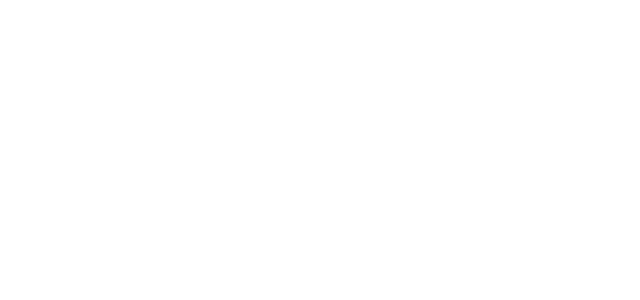
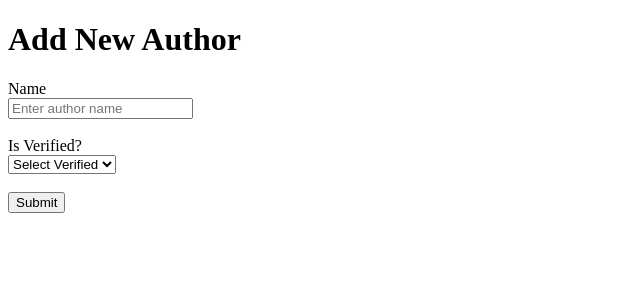
Before and after one commit to rabingrg/gql_prac, a React (Vite) app in the folder graphQL/: page /addAuthor in a window 1280 px wide. Before the commit this address had no page. Shown: the top 300 px of the page, without its empty margins (0-640 px from the left). Built offline with nearby package versions, Linux system fonts and the light colour scheme.

Commit message:
feat: mutation adding new author

```diff
--- a/graphQL/src/App.tsx
+++ b/graphQL/src/App.tsx
@@ -2,13 +2,15 @@
 import { Route, Routes } from "react-router-dom";
 import Dashboard from "./components/Dashboard";
 import AddGame from "./components/Games/AddGame";
+import AddAuthor from "./components/Authors/AddAuthor";
 
 const App = () => {
   return (
     <>
       <Routes>
         <Route path="/" element={<Dashboard/>}/>
-        <Route path="addGames" element={<AddGame/>}/>
+        <Route path="addGame" element={<AddGame/>}/>
+        <Route path="addAuthor" element={<AddAuthor/>}/>
       </Routes>
     </>
   );
--- a/graphQL/src/api/Mutations.tsx
+++ b/graphQL/src/api/Mutations.tsx
@@ -4,11 +4,12 @@
 mutation AddGame($game: GameInput!) {
   addGame(game: $game) {
     message
-    success
-    newlyAddedData {
-      id
-      platform
-      title
-    }
   }
 }`
+
+export const ADD_AUTHOR = gql`
+mutation AddAuthor($auth: AuthorInput!) {
+  addAuthor(auth: $auth) {
+    message
+  }
+}`
--- /dev/null
+++ b/graphQL/src/components/Authors/AddAuthor.tsx
@@ -0,0 +1,80 @@
+import React, { useState } from "react";
+import { Author } from "../../types/AuthorType";
+import { useMutation } from "@apollo/client";
+import { ADD_AUTHOR } from "../../api/Mutations";
+
+const AddAuthor = () => {
+  const [addAuthor, { loading, error, reset }] = useMutation(ADD_AUTHOR);
+  const [authName, setAuthName] = useState<string>();
+  const [veri, setVeri] = useState<string>();
+  const [resData, setResData] = useState<string>();
+
+  const verifiedAuthor = [
+    {
+      id: 1,
+      label: "True",
+      value: "true",
+    },
+    {
+      id: 2,
+      label: "False",
+      value: "false",
+    },
+  ];
+
+  const handleSubmit = async (e: React.FormEvent<HTMLFormElement>) => {
+    e.preventDefault();
+    const AuthData: Author = { name: authName, verified: veri === "true" };
+    console.log("AuthData", AuthData);
+    const { data } = await addAuthor({ variables: { auth: AuthData } });
+    // console.log("new auth data",data);
+    if (data) {
+      setResData(data?.addAuthor?.message);
+    } else {
+      return null;
+    }
+    reset();
+  };
+  // console.log("resData",resData);
+
+  if (loading) return "Submitting....";
+  if (error) return `Error in submitting : ${error}`;
+
+  return (
+    <>
+      <div>
+        <h1>Add New Author</h1>
+        <form onSubmit={handleSubmit}>
+          <div>
+            <label>Name</label>
+            <br />
+            <input
+              type="text"
+              name="name"
+              onChange={(e) => setAuthName(e.target.value)}
+              placeholder="Enter author name"
+            />
+          </div>
+          <br />
+          <div>
+            <label>Is Verified?</label>
+            <br />
+            <select onChange={(e) => setVeri(e.target.value)}>
+              <option value="">Select Verified</option>
+              {verifiedAuthor.map((va) => (
+                <option value={va.value} key={va.id}>
+                  {va.label}
+                </option>
+              ))}
+            </select>
+          </div>
+          <br />
+          <input type="submit" value="Submit" />
+          {resData && <p>{resData}</p>}
+        </form>
+      </div>
+    </>
+  );
+};
+
+export default AddAuthor;
--- a/graphQL/src/components/Authors/Authors.tsx
+++ b/graphQL/src/components/Authors/Authors.tsx
@@ -1,10 +1,12 @@
 import { useQuery } from "@apollo/client";
 import { GET_AUTHORS } from "../../api/Queries";
 import { Author } from "../../types/AuthorType";
+import { useNavigate } from "react-router-dom";
 
 const Authors = () => {
   const { data, loading, error } = useQuery(GET_AUTHORS);
   const authors = data?.authors;
+  const navigate = useNavigate();
 
   console.log("getAuthors", authors);
   if (loading) return "Authors loading...";
@@ -17,7 +19,8 @@
         {authors.map((auth:Author) => (
           <li key={auth.id}>{auth.name}</li>
         ))}
-      </ul>
+      </ul><br/>
+      <button onClick={()=>navigate('addAuthor')}>Go to Add Authors</button>
     </div>
   );
 };
--- a/graphQL/src/components/Continents/Continents.tsx
+++ b/graphQL/src/components/Continents/Continents.tsx
@@ -1,7 +1,7 @@
 import { useQuery } from "@apollo/client";
-import { GET_CONTINENTS } from "../api/Queries";
+import { GET_CONTINENTS } from "../../api/Queries";
 import { useEffect, useState } from "react";
-import { ContinentType } from "../types/ContinentType";
+import { ContinentType } from "../../types/ContinentType";
 
 const GetContinents = () => {
   const { data, error, loading } = useQuery(GET_CONTINENTS);
--- a/graphQL/src/components/Games/Games.tsx
+++ b/graphQL/src/components/Games/Games.tsx
@@ -35,7 +35,7 @@
           </li>
         ))}
       </ol>
-      <button onClick={()=>navigate('addGames')}>Go to Add Games</button>
+      <button onClick={()=>navigate('addGame')}>Go to Add Games</button>
 
       {gameByIdLoading && <p>gamebyid loading...</p>}
       {gameByIdError && <p>{`Error :${gameByIdError}`}</p>}
--- a/graphQL/src/types/AuthorType.tsx
+++ b/graphQL/src/types/AuthorType.tsx
@@ -1,5 +1,5 @@
 export interface Author{
-    id: string;
-    name: string;
-    verified: boolean;
+    id?: string;
+    name?: string;
+    verified?: boolean | string;
 }
```
